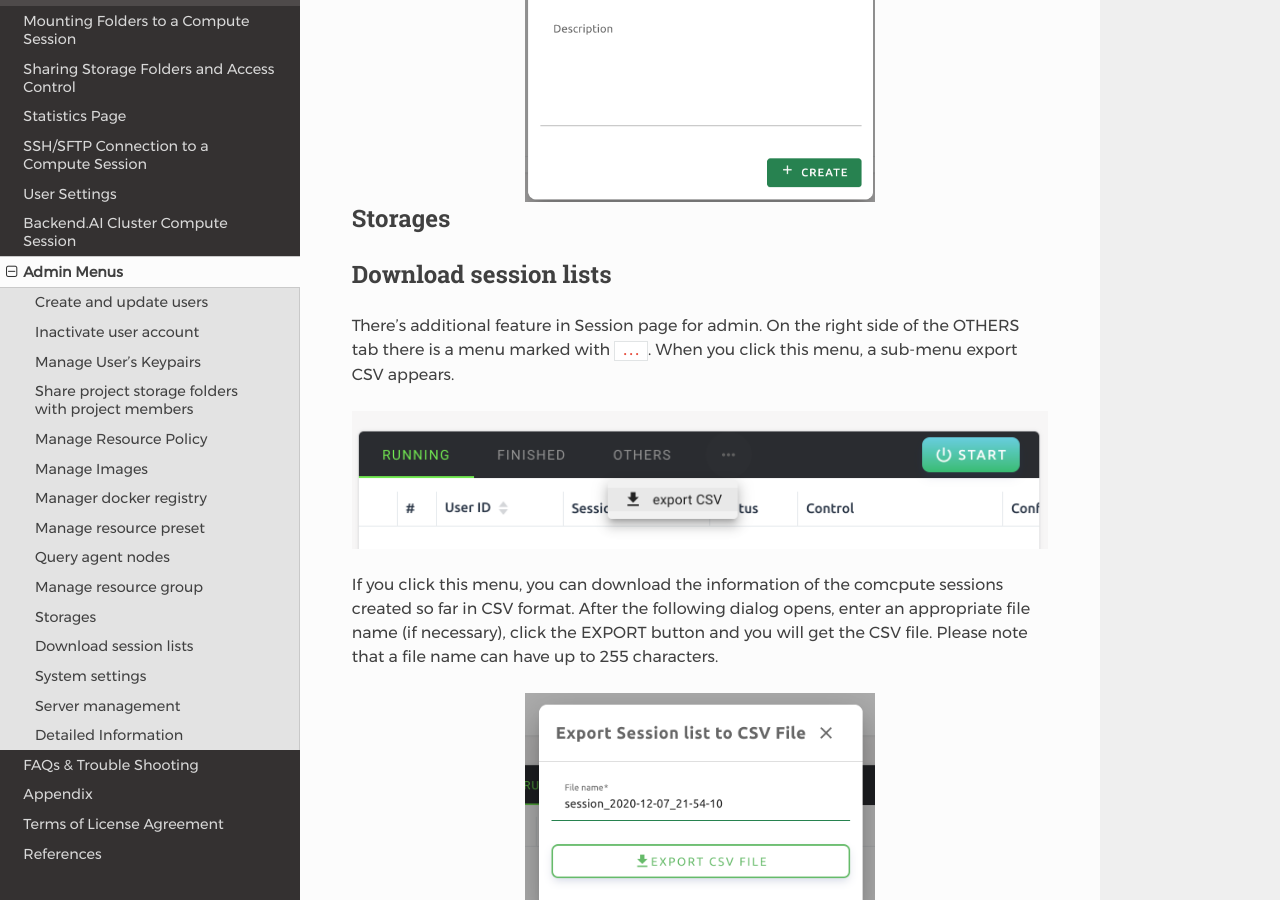
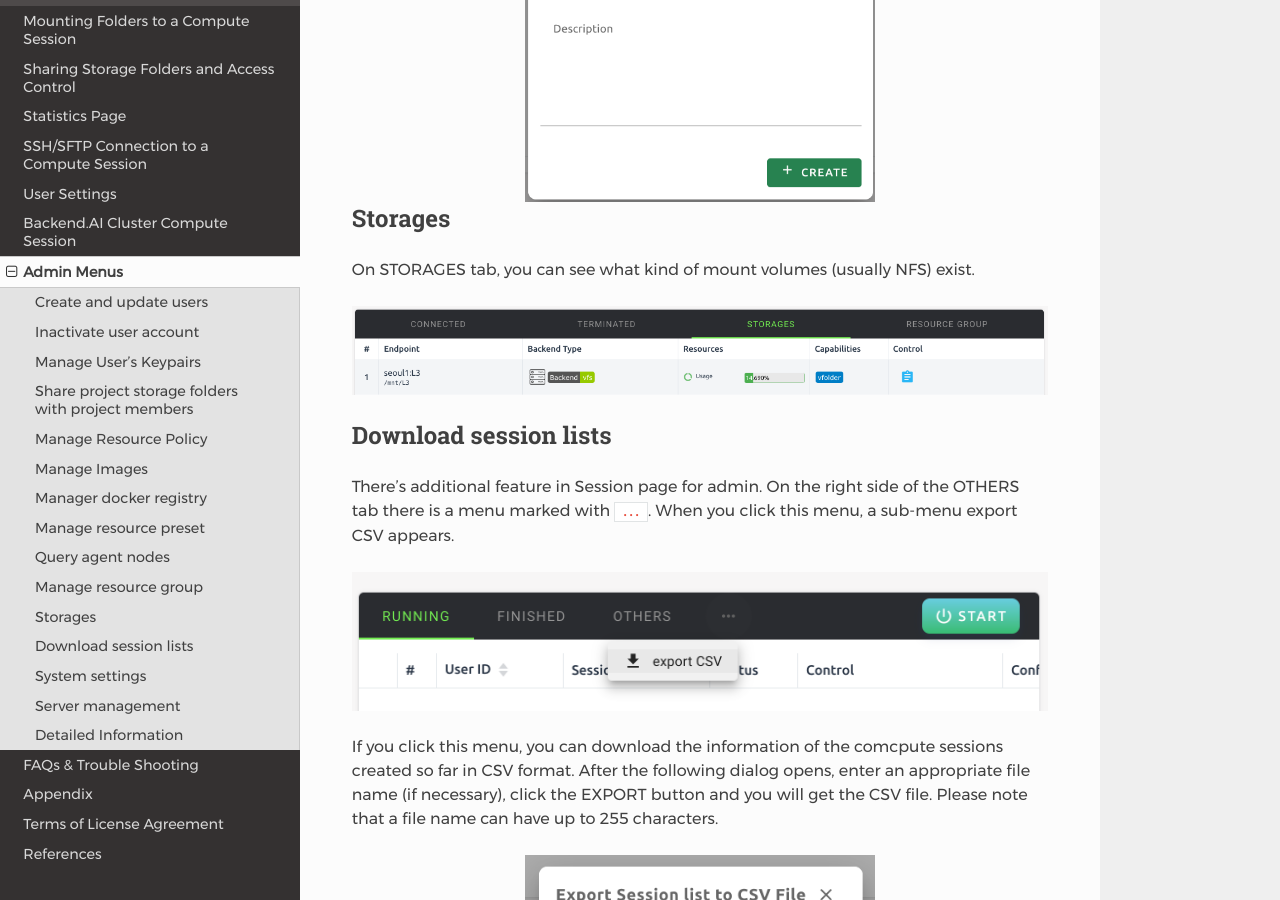
Before and after one commit to lablup/backend.ai-docs-webui, a Sphinx documentation site: the page built from docs/admin_menu/admin_menu.rst, in a window 1280 px wide and 900 px high, scrolled down 19277 px. Built offline with Sphinx 7.4.7 and the Read the Docs theme 2.0.0, drawn with Linux system fonts in a browser that asks for light colours.

Commit message:
docs: add Storages section in admin chapter

```diff
--- a/docs/admin_menu/admin_menu.rst
+++ b/docs/admin_menu/admin_menu.rst
@@ -480,6 +480,11 @@ that already exists, since name is the key value.
 Storages
 --------
 
+On STORAGES tab, you can see what kind of mount volumes (usually NFS) exist.
+
+.. image:: storage_list.png
+
+
 Download session lists
 ----------------------
 
```
Also changed, not shown: docs/admin_menu/storage_list.png (added), 1 other file.
